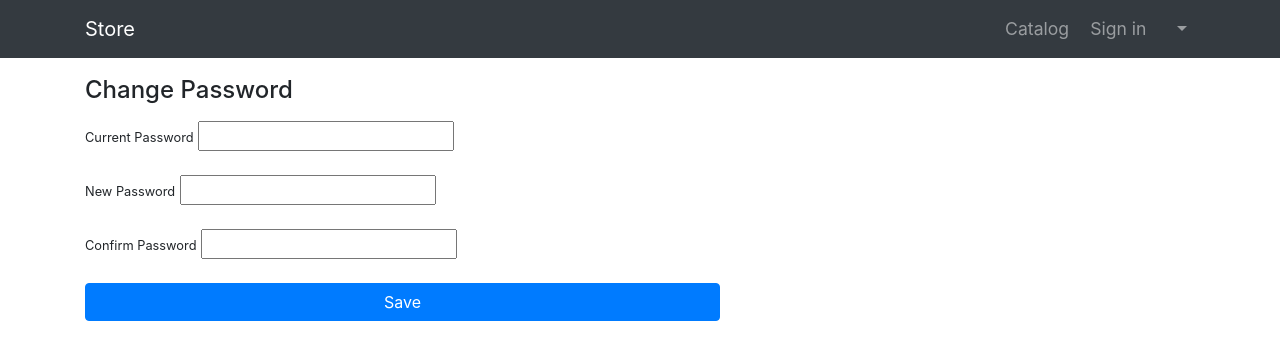
After one commit to flanceal/e-commerce-store, a Django app: template users/templates/users/change_password.html in a window 1280 px wide. The commit adds this page. Shown: the top 360 px of the page. Run offline with Django 3.2, Linux system fonts and the light colour scheme; the template is opened without the code that fills it, so the values that code supplies are empty, except form fields; tables that the repository leaves empty hold one stand-in row (values such as "Sample post"); form fields are guessed from the names that the template uses; some libraries are stand-ins or nearby versions.

Commit message:
implemented change password page and backend

```diff
--- a/products/templates/products/base.html
+++ b/products/templates/products/base.html
@@ -10,7 +10,7 @@
     <meta name="description" content="">
     <meta name="author" content="">
 
-    <title>Store</title>
+    {% block title %}<title>Store</title>{% endblock %}
 
     <!-- Bootstrap core CSS -->
     <link href="{% static 'vendor/bootstrap/css/bootstrap.min.css' %}" rel="stylesheet">
@@ -48,7 +48,9 @@
                             <a class="dropdown-item" href="{% url 'users:profile' %}">Profile</a>
                         </li>
                         <li><a class="dropdown-item" href="orders/orders.html">Orders</a></li>
-                        <li><a class="dropdown-item" href="#">Admin-panel</a></li>
+                        {% if user.is_superuser or user.is_staff  %}
+                        <li><a class="dropdown-item" href="{% url 'admin:index' %}">Admin-panel</a></li>
+                        {%  endif %}
                         <li>
                             <hr class="dropdown-divider">
                         </li>
--- /dev/null
+++ b/static/vendor/css/password_change.css
@@ -0,0 +1,71 @@
+/* profile.css */
+
+/* Body */
+body {
+    padding-top: 60px;
+}
+
+/* Form */
+.form-group {
+    margin-bottom: 1.5rem;
+}
+
+/* Heading */
+h4 {
+    margin-top: 3rem;
+    margin-bottom: 3rem;
+}
+
+/* Buttons */
+.btn-primary {
+    background-color: #007bff;
+    border-color: #007bff;
+}
+
+.btn-primary:hover {
+    background-color: #0069d9;
+    border-color: #0062cc;
+}
+
+.btn-primary:focus,
+.btn-primary.focus {
+    box-shadow: 0 0 0 0.2rem rgba(38, 143, 255, 0.5);
+}
+
+.btn-block {
+    display: block;
+    width: 100%;
+}
+
+/* Navigation */
+.navbar {
+    margin-bottom: 20px;
+}
+
+.nav-link {
+    color: rgba(255, 255, 255, 0.5);
+    font-size: 1.1rem;
+}
+
+.nav-link:hover {
+    color: rgba(255, 255, 255, 0.75);
+}
+
+.nav-link i {
+    margin-right: 5px;
+}
+
+.dropdown-menu {
+    min-width: 10rem;
+}
+
+.dropdown-divider {
+    margin: 0.5rem 0;
+}
+
+/* Responsive */
+@media (max-width: 992px) {
+    body {
+        padding-top: 56px;
+    }
+}
--- a/users/form.py
+++ b/users/form.py
@@ -1,5 +1,6 @@
 from django import forms
 from django.contrib.auth.forms import AuthenticationForm, UserCreationForm, UserChangeForm
+
 
 from users.models import User
 
--- /dev/null
+++ b/users/templates/users/change_password.html
@@ -0,0 +1,39 @@
+{% extends 'products/base.html' %}
+{% load static %}
+
+{% block css %}
+    <link rel="stylesheet" href="{% static 'vendor/css/password_change.css' %}">
+{% endblock %}
+
+{% block title %}
+    <title>Store - Change Password</title>
+{% endblock %}
+
+
+{% block content  %}
+    <div class="container">
+    <div class="row">
+        <div class="col-lg-7">
+            <h4 class="mt-3 mb-3">Change Password</h4>
+            <form action="{% url 'users:password-change' %}" method="post">
+                {% csrf_token %}
+                <div class="form-group">
+                    <label class="small mb-1" for="{{ form.old_password.id_for_label }}">Current Password</label>
+                    {{ form.old_password }}
+                </div>
+                <div class="form-group">
+                    <label class="small mb-1" for="{{ form.new_password1.id_for_label }}">New Password</label>
+                    {{ form.new_password1 }}
+                </div>
+                <div class="form-group">
+                    <label class="small mb-1" for="{{ form.new_password2.id_for_label }}">Confirm Password</label>
+                    {{ form.new_password2 }}
+                </div>
+              <div class="form-group mt-4 mb-0">
+                    <input class="btn btn-primary btn-block" type="submit" value="Save">
+                </div>
+            </form>
+        </div>
+    </div>
+</div>
+{% endblock %}
--- a/users/templates/users/profile.html
+++ b/users/templates/users/profile.html
@@ -54,6 +54,9 @@
                     <div class="col-lg-12" style="margin-top: 33px;">
                         <input class="btn btn-info btn-block" type="submit" value="Save">
                     </div>
+                    <div class="col-lg-12" style="margin-top: 33px;">
+                            <a href="{% url 'users:password-change' %}"><input class="btn btn-info btn-block" type="button" value="Change password"></a>
+                    </div>
                 </div>
             </form>
         </div>
--- a/users/urls.py
+++ b/users/urls.py
@@ -7,5 +7,6 @@ urlpatterns = [
     path("login/", views.login, name="login"),
     path("registration/", views.registration, name="registration"),
     path("profile/", views.profile, name='profile'),
-    path("logout", views.logout, name='logout'),
+    path("logout/", views.logout, name='logout'),
+    path("password/", views.change_password, name='password-change'),
 ]
```
Also changed, not shown: users/views.py (+23 -4 lines), static/vendor/img/users/default_avatar.jpg (added), users/migrations/0002_alter_user_image.py (added), users/migrations/0003_alter_user_image.py (added).
